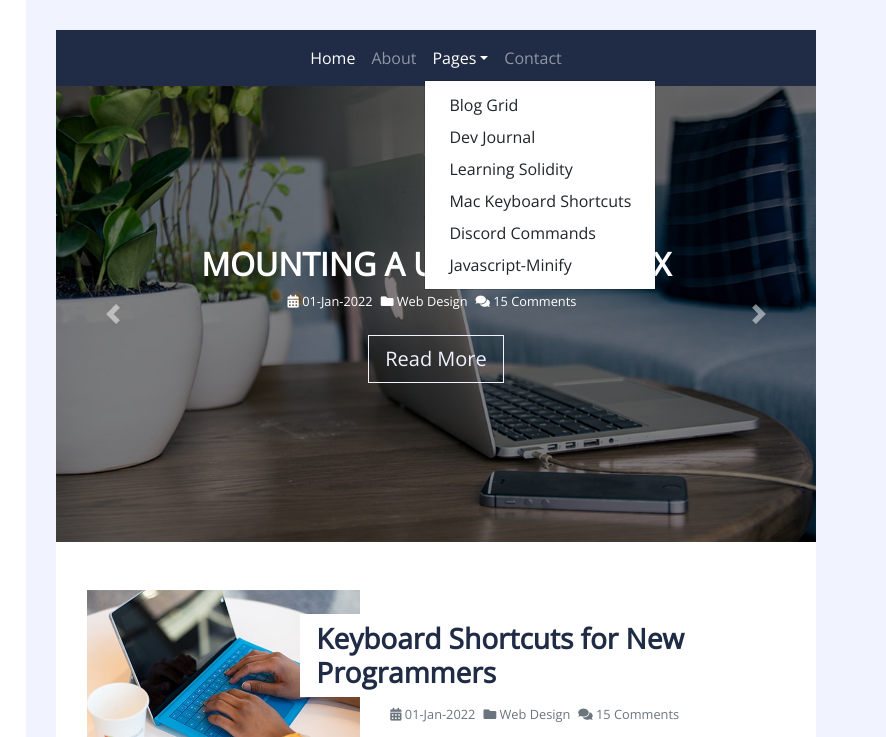
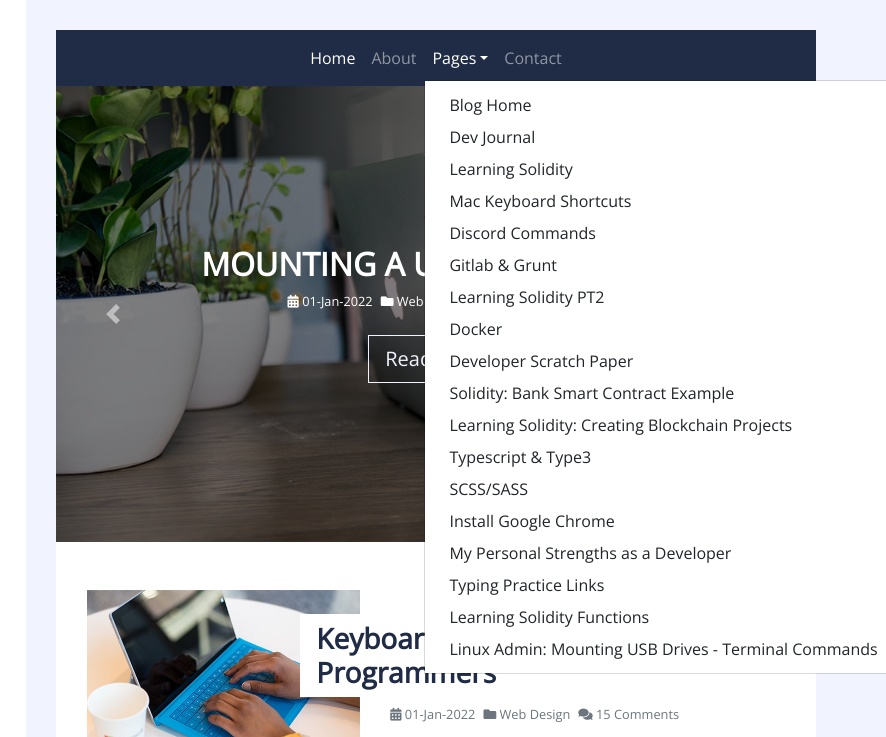
Before and after one commit to builde7b0b/Ecbjr-dev, a plain HTML site: page index.html in a window 1280 px wide. Both pictures are taken after a click on the link "Pages". Shown: the top 737 px of the page, 394-1280 px from the left. Drawn offline with nearby package versions, Linux system fonts and the light colour scheme; a script that the page names is missing.

Commit message:
Update index.html

```diff
--- a/index.html
+++ b/index.html
@@ -51,18 +51,31 @@
                         </button>
                         <div class="collapse navbar-collapse justify-content-between" id="navbarCollapse">
                             <div class="navbar-nav m-auto">
-                                <a href="index.html" class="nav-item nav-link active">Home</a>
+                               <a href="index.html" class="nav-item nav-link active">Home</a>
                                 <a href="about.html" class="nav-item nav-link">About</a>
                                 <div class="nav-item dropdown">
                                     <a href="#" class="nav-link dropdown-toggle" data-toggle="dropdown">Pages</a>
                                     <div class="dropdown-menu">
-                                        <a href="blog.html" class="dropdown-item">Blog Grid</a>
+                                        <a href="blog.html" class="dropdown-item">Blog Home</a>
                                         <a href="DeveloperJournal-Resources.html" class="dropdown-item">Dev Journal</a>
                                   <a href="LearningSolidity.html" class="dropdown-item">Learning Solidity</a>
                                   <a href="MacKeyboardShortcuts.html" class="dropdown-item">Mac Keyboard Shortcuts</a>
                                   <a href="DiscordCommands.html" class="dropdown-item">Discord Commands</a>
-                                  <a href="MinifyJavascript.html" class="dropdown-item">Javascript-Minify</a>
+                                  <a href="Gitlab-Grunt.html" class="dropdown-item">Gitlab & Grunt</a>
+                                  <a href="LearningSolidity-PT2.html" class="dropdown-item">Learning Solidity PT2</a>
+                                  <a href="Docker.html" class="dropdown-item">Docker</a>
+                                  <a href="DeveloperJournal-ScratchPaper.html" class="dropdown-item">Developer Scratch Paper</a>
+                                  <a href="SolidityBank.html" class="dropdown-item">Solidity: Bank Smart Contract Example</a>
+                                  <a href="SolidityCryptoProjects.html" class="dropdown-item">Learning Solidity: Creating Blockchain Projects</a>
+                                  <a href="Typescript-Type3.html" class="dropdown-item">Typescript & Type3</a>
+                                  <a href="SCSS.html" class="dropdown-item">SCSS/SASS</a>
+                                  <a href="InstallGoogleChrome.html" class="dropdown-item">Install Google Chrome</a>
+                                  <a href="PersonalStrengths.html" class="dropdown-item">My Personal Strengths as a Developer</a>
+                                  <a href="TypingLinks.html" class="dropdown-item">Typing Practice Links</a>
+                                  <a href="SolidityFunctions.html" class="dropdown-item">Learning Solidity Functions</a>
+                                  <a href="MountingUSB-Linux.html" class="dropdown-item">Linux Admin: Mounting USB Drives - Terminal Commands</a>
                                     </div>
+
                                 </div>
                                 <a href="contact.html" class="nav-item nav-link">Contact</a>
                             </div>
```
